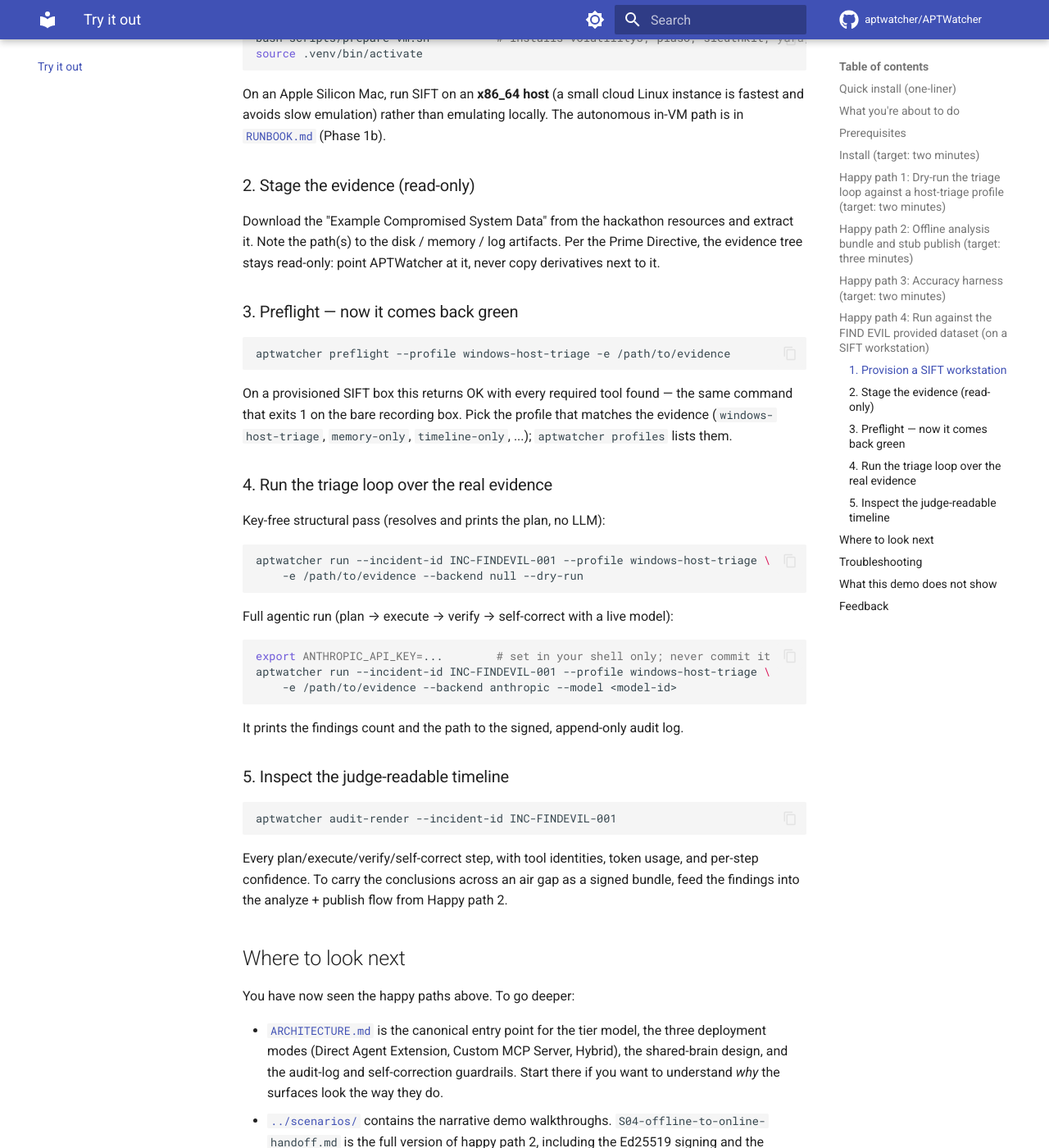
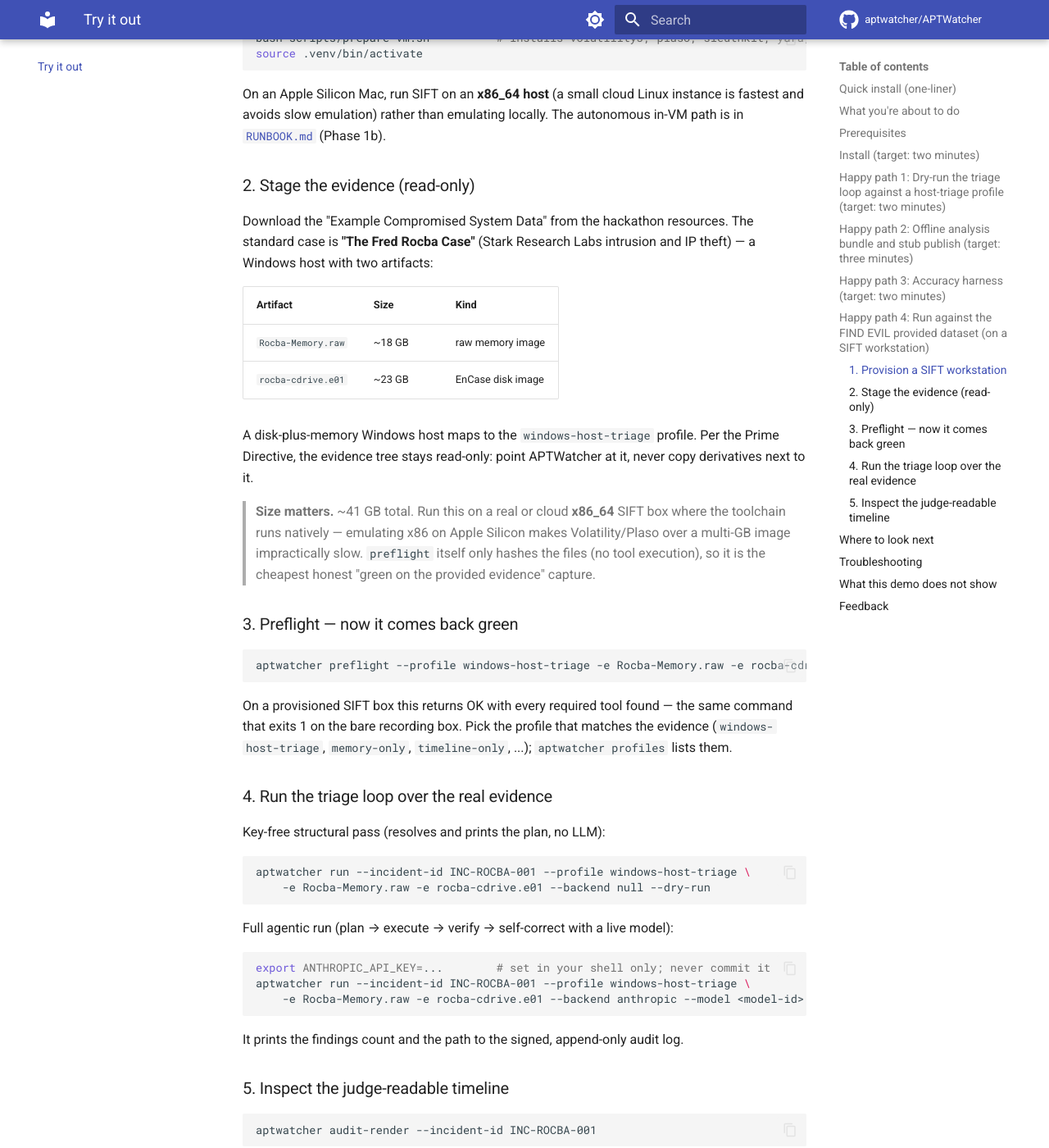
Before and after one commit to aptwatcher/APTWatcher, an MkDocs documentation site: the page built from docs/TRY-IT-OUT.md, in a window 1280 px wide and 1400 px high, scrolled down 8295 px. Shown: the whole window at 82% size. Built offline with MkDocs 1.6.1 and Material for MkDocs 9.7.7, drawn with Linux system fonts in a browser that asks for light colours; comment, search, counter and statistics services are not loaded.

Commit message:
docs(try-it-out): tailor Happy path 4 to the Fred Rocba standard case (memory + disk, windows-host-triage)

````diff
--- a/docs/TRY-IT-OUT.md
+++ b/docs/TRY-IT-OUT.md
@@ -433,14 +433,28 @@
 ### 2. Stage the evidence (read-only)
 
 Download the "Example Compromised System Data" from the hackathon
-resources and extract it. Note the path(s) to the disk / memory / log
-artifacts. Per the Prime Directive, the evidence tree stays read-only:
+resources. The standard case is **"The Fred Rocba Case"** (Stark Research
+Labs intrusion and IP theft) — a Windows host with two artifacts:
+
+| Artifact | Size | Kind |
+|---|---|---|
+| `Rocba-Memory.raw` | ~18 GB | raw memory image |
+| `rocba-cdrive.e01` | ~23 GB | EnCase disk image |
+
+A disk-plus-memory Windows host maps to the `windows-host-triage`
+profile. Per the Prime Directive, the evidence tree stays read-only:
 point APTWatcher at it, never copy derivatives next to it.
+
+> **Size matters.** ~41 GB total. Run this on a real or cloud **x86_64**
+> SIFT box where the toolchain runs natively — emulating x86 on Apple
+> Silicon makes Volatility/Plaso over a multi-GB image impractically slow.
+> `preflight` itself only hashes the files (no tool execution), so it is
+> the cheapest honest "green on the provided evidence" capture.
 
 ### 3. Preflight — now it comes back green
 
 ```bash
-aptwatcher preflight --profile windows-host-triage -e /path/to/evidence
+aptwatcher preflight --profile windows-host-triage -e Rocba-Memory.raw -e rocba-cdrive.e01
 ```
 
 On a provisioned SIFT box this returns OK with every required tool
@@ -453,16 +467,16 @@
 Key-free structural pass (resolves and prints the plan, no LLM):
 
 ```bash
-aptwatcher run --incident-id INC-FINDEVIL-001 --profile windows-host-triage \
-    -e /path/to/evidence --backend null --dry-run
+aptwatcher run --incident-id INC-ROCBA-001 --profile windows-host-triage \
+    -e Rocba-Memory.raw -e rocba-cdrive.e01 --backend null --dry-run
 ```
 
 Full agentic run (plan → execute → verify → self-correct with a live model):
 
 ```bash
 export ANTHROPIC_API_KEY=...        # set in your shell only; never commit it
-aptwatcher run --incident-id INC-FINDEVIL-001 --profile windows-host-triage \
-    -e /path/to/evidence --backend anthropic --model <model-id>
+aptwatcher run --incident-id INC-ROCBA-001 --profile windows-host-triage \
+    -e Rocba-Memory.raw -e rocba-cdrive.e01 --backend anthropic --model <model-id>
 ```
 
 It prints the findings count and the path to the signed, append-only
@@ -471,7 +485,7 @@
 ### 5. Inspect the judge-readable timeline
 
 ```bash
-aptwatcher audit-render --incident-id INC-FINDEVIL-001
+aptwatcher audit-render --incident-id INC-ROCBA-001
 ```
 
 Every plan/execute/verify/self-correct step, with tool identities,
````
